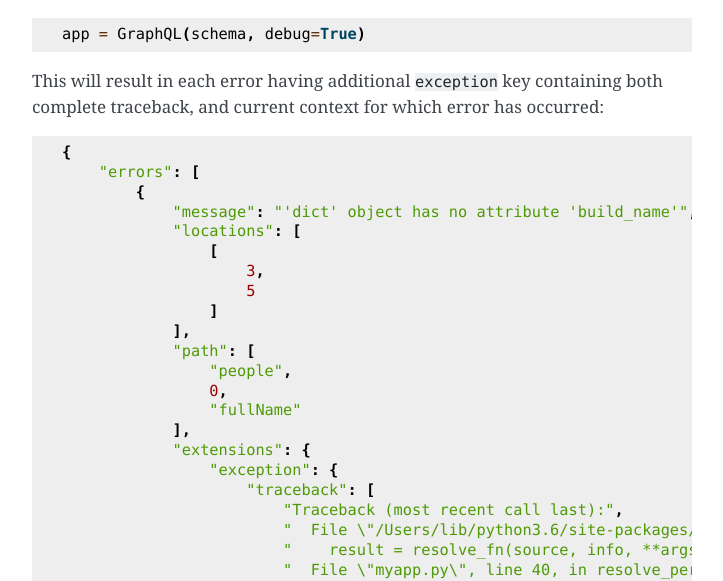
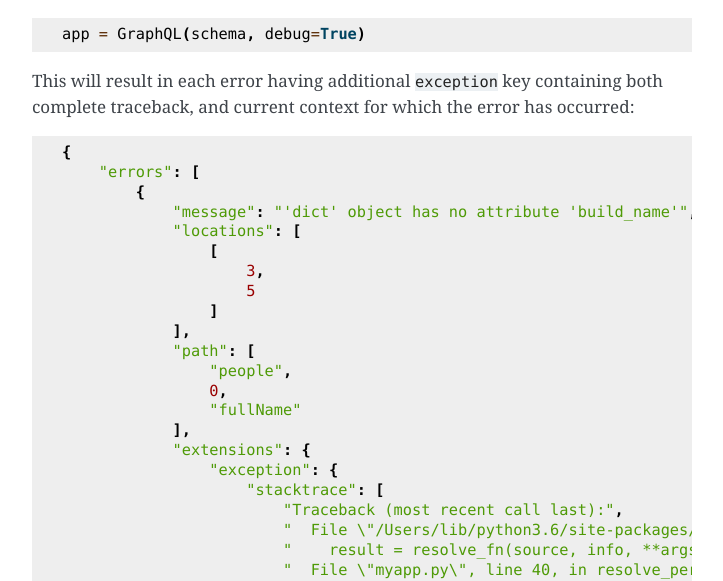
Before and after one commit to mirumee/ariadne, a Sphinx documentation site: the page built from docs/error-messaging.rst, in a window 1280 px wide and 1400 px high, scrolled down 1233 px. Shown: the part 191-772 px from the top of the window, without its empty margins (388-1111 px from the left). Built offline with Sphinx 7.4.7, drawn with Linux system fonts in a browser that asks for light colours; some of the changed text lies outside the part shown.

Commit message:
Rename traceback to stacktrace in exception extension, tweak doc example

```diff
--- a/docs/error-messaging.rst
+++ b/docs/error-messaging.rst
@@ -48,7 +48,7 @@ Developer experience can be improved by including the ``debug=True`` in the list
 
     app = GraphQL(schema, debug=True)
 
-This will result in each error having additional ``exception`` key containing both complete traceback, and current context for which error has occurred::
+This will result in each error having additional ``exception`` key containing both complete traceback, and current context for which the error has occurred::
 
     {
         "errors": [
@@ -67,7 +67,7 @@ This will result in each error having additional ``exception`` key containing bo
                 ],
                 "extensions": {
                     "exception": {
-                        "traceback": [
+                        "stacktrace": [
                             "Traceback (most recent call last):",
                             "  File \"/Users/lib/python3.6/site-packages/graphql/execution/execute.py\", line 619, in resolve_field_value_or_error",
                             "    result = resolve_fn(source, info, **args)",
```
Also changed, not shown: other parts of docs/error-messaging.rst (+1 -1 lines).
